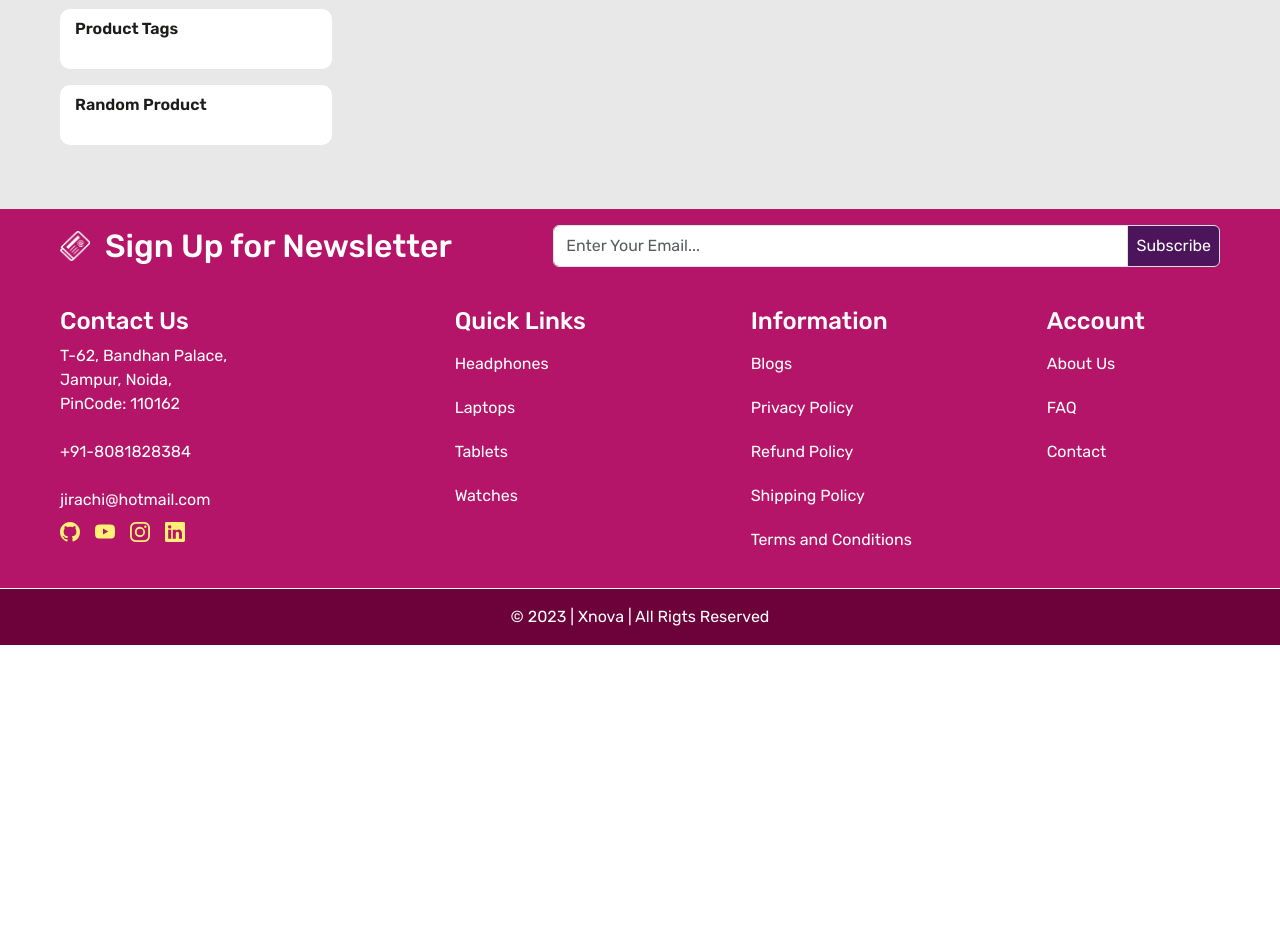
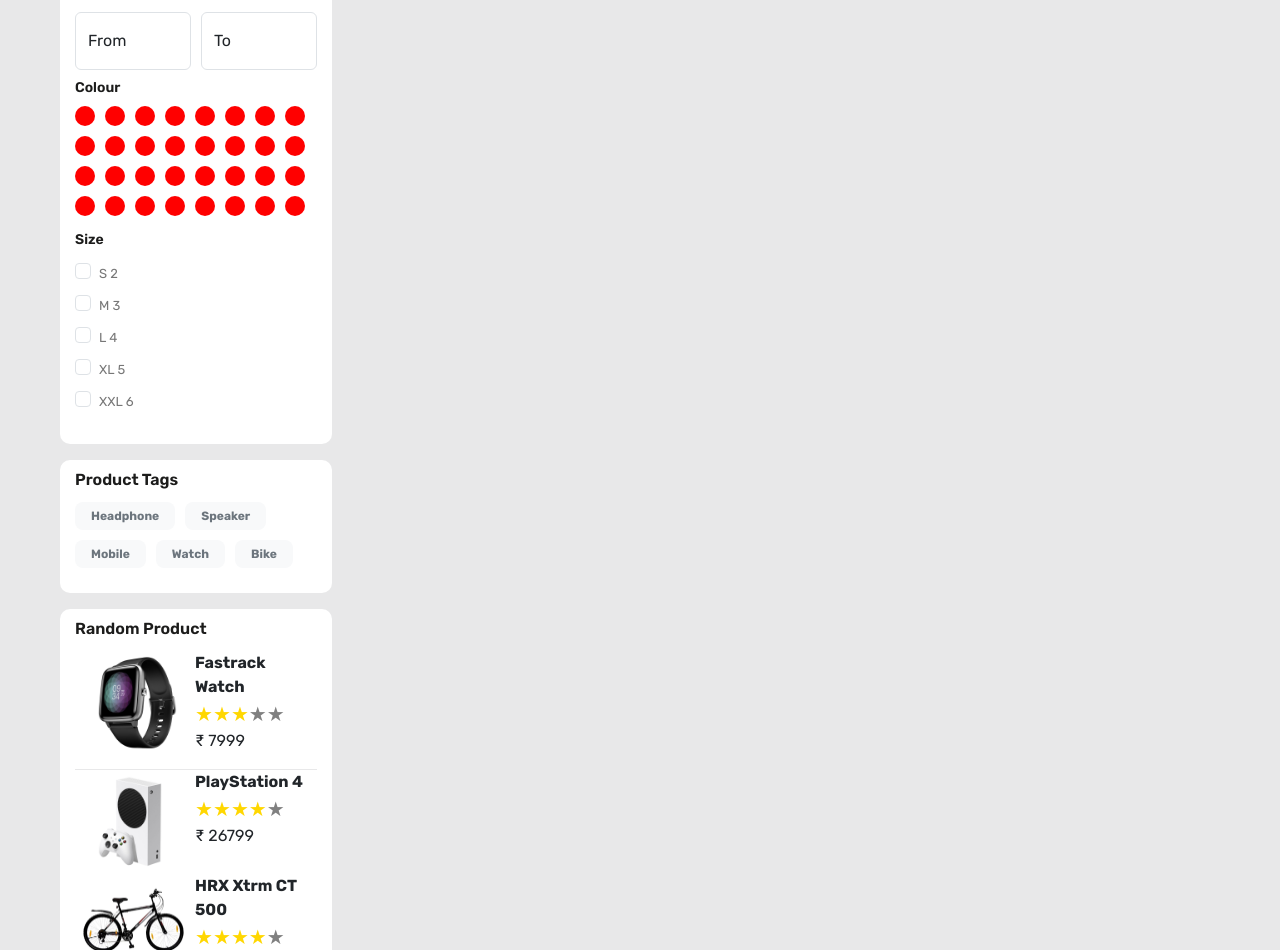
Before and after one commit to kaido12/E-Commerce-App-Frontend, a React (Create React App) app: page /store in a window 1280 px wide. Shown: the part 682-1632 px from the top of the page. Before the commit the page ends 1327 px from the top, so only its background shows below. Built offline with nearby package versions, Linux system fonts and the light colour scheme.

Commit message:
march 1st

```diff
--- a/src/App.css
+++ b/src/App.css
@@ -318,7 +318,7 @@ a {
 .filter-card {
   background-color: white;
   border-radius: 10px;
-  padding: 10px 15px;
+  padding: 10px 15px 25px;
 }
 
 .filter-title {
@@ -326,7 +326,7 @@ a {
   line-height: 20px;
   font-weight: 600;
   color: var(--color-price);
-  margin-bottom: 20px;
+  margin-bottom: 12px;
 }
 
 .filter-card ul, .filter-card .form-check-label {
@@ -348,5 +348,25 @@ a {
   font-size: 14px;
   font-weight: 600;
   color: var(--color-price);
-  margin-bottom: 15px;
+  margin-bottom: 10px;
+  margin-top: 10px;
 }
+.colours {
+  list-style-type: none;
+  display: flex;
+  flex-wrap: wrap;
+  gap: 10px;
+}
+.colours li {
+  width: 20px;
+  height: 20px;
+  background-color: red;
+  border-radius: 50%;
+}
+
+.random-product .image-width-1 {
+  width: 120px;
+}
+.random-product:first-child {
+  border-bottom: 1px solid var(--color-gray);
+}
--- a/src/pages/Store.js
+++ b/src/pages/Store.js
@@ -1,5 +1,6 @@
-import React from 'react'
-import BreadCrumb from '../components/BreadCrumb'
+import React from "react";
+import BreadCrumb from "../components/BreadCrumb";
+import ReactStars from "react-rating-stars-component";
 
 const Store = () => {
   return (
@@ -12,7 +13,7 @@ const Store = () => {
               <div className="filter-card mb-3">
                 <h3 className="filter-title">Shop By Categories</h3>
                 <div>
-                    <ul className='ps-0'>
+                  <ul className="ps-0">
                     <li>Watch</li>
                     <li>TV</li>
                     <li>Camera</li>
@@ -26,21 +27,106 @@ const Store = () => {
                   <h5 className="sub-title">Availability</h5>
                   <div>
                     <div className="form-check">
-                        <input
-                          type="checkbox"
-                          className='form-check-input'
-                        />
-                        <label className='form-check-label' htmlFor='' >
+                      <input type="checkbox" className="form-check-input" />
+                      <label className="form-check-label" htmlFor="">
                         In Stock {1}
                       </label>
                     </div>
                     <div className="form-check">
+                      <input type="checkbox" className="form-check-input" />
+                      <label className="form-check-label" htmlFor="">
+                        Out of Stock {0}
+                      </label>
+                    </div>
+                  </div>
+                  <h5 className="sub-title">Price</h5>
+                  <div className="d-flex align-items-center gap-10">
+                    <div className="form-floating">
                       <input
-                          type="checkbox"
-                          className='form-check-input'
+                        type="email"
+                        className="form-control pb-1"
+                        id="floatingInput1"
+                        placeholder="From"
                       />
-                        <label className='form-check-label' htmlFor='' >
-                          Out of Stock {0}
+                      <label htmlFor="floatingInput">From</label>
+                    </div>
+                    <div className="form-floating">
+                      <input
+                        type="email"
+                        className="form-control pb-1"
+                        id="floatingInput2"
+                        placeholder="To"
+                      />
+                      <label htmlFor="floatingInput">To</label>
+                    </div>
+                  </div>
+                  <h5 className="sub-title">Colour</h5>
+                  <div>
+                    <ul className="colours ps-0">
+                      <li></li>
+                      <li></li>
+                      <li></li>
+                      <li></li>
+                      <li></li>
+                      <li></li>
+                      <li></li>
+                      <li></li>
+                      <li></li>
+                      <li></li>
+                      <li></li>
+                      <li></li>
+                      <li></li>
+                      <li></li>
+                      <li></li>
+                      <li></li>
+                      <li></li>
+                      <li></li>
+                      <li></li>
+                      <li></li>
+                      <li></li>
+                      <li></li>
+                      <li></li>
+                      <li></li>
+                      <li></li>
+                      <li></li>
+                      <li></li>
+                      <li></li>
+                      <li></li>
+                      <li></li>
+                      <li></li>
+                      <li></li>
+                    </ul>
+                  </div>
+                  <h5 className="sub-title">Size</h5>
+                  <div>
+                    <div className="form-check">
+                      <input type="checkbox" className="form-check-input" id="size-1" />
+                      <label className="form-check-label" htmlFor="size-1">
+                        S {2}
+                      </label>
+                    </div>
+                    <div className="form-check">
+                      <input type="checkbox" className="form-check-input" id="size-2" />
+                      <label className="form-check-label" htmlFor="size-2">
+                        M {3}
+                      </label>
+                    </div>
+                    <div className="form-check">
+                      <input type="checkbox" className="form-check-input" id="size-3" />
+                      <label className="form-check-label" htmlFor="size-3">
+                        L {4}
+                      </label>
+                    </div>
+                    <div className="form-check">
+                      <input type="checkbox" className="form-check-input" id="size-4" />
+                      <label className="form-check-label" htmlFor="size-4">
+                        XL {5}
+                      </label>
+                    </div>
+                    <div className="form-check">
+                      <input type="checkbox" className="form-check-input" id="size-5" />
+                      <label className="form-check-label" htmlFor="size-5">
+                        XXL {6}
                       </label>
                     </div>
                   </div>
@@ -48,19 +134,79 @@ const Store = () => {
               </div>
               <div className="filter-card mb-3">
                 <h3 className="filter-title">Product Tags</h3>
+                <div>
+                  <div className="product-tag d-flex flex-wrap align-items-center gap-10">
+                    <span className="badge bg-light text-secondary rounded-3 py-2 px-3">Headphone</span>
+                    <span className="badge bg-light text-secondary rounded-3 py-2 px-3">Speaker</span>
+                    <span className="badge bg-light text-secondary rounded-3 py-2 px-3">Mobile</span>
+                    <span className="badge bg-light text-secondary rounded-3 py-2 px-3">Watch</span>
+                    <span className="badge bg-light text-secondary rounded-3 py-2 px-3">Bike</span>
+                  </div>
+                </div>
               </div>
               <div className="filter-card mb-3">
                 <h3 className="filter-title">Random Product</h3>
+                <div>
+                  <div className="random-product d-flex">
+                    <div className="image-width-1">
+                      <img src="images/watch.jpg" height={30} className="img-fluid px-2" alt="watch" />
+                    </div>
+                    <div className="w-50">
+                      <h7 className="fw-bold">Fastrack Watch</h7>
+                      <ReactStars
+                        count={5}
+                        size={20}
+                        value={3}
+                        // isHalf={true}
+                        edit={false}
+                        activeColor="#ffd700"
+                      />
+                      <p>₹ 7999</p>
                     </div>
                   </div>
-              <div className="col-9">
-
+                  <div className="random-product d-flex">
+                    <div className="image-width-1">
+                      <img src="images/gaming.jpg" height={30} className="img-fluid px-2" alt="watch" />
+                    </div>
+                    <div className="w-50">
+                      <h7 className="fw-bold">PlayStation 4</h7>
+                      <ReactStars
+                        count={5}
+                        size={20}
+                        value={4}
+                        isHalf={true}
+                        edit={false}
+                        activeColor="#ffd700"
+                      />
+                      <p>₹ 26799</p>
+                    </div>
+                  </div>
+                  <div className="random-product d-flex">
+                    <div className="image-width-1">
+                      <img src="images/bike.jpg" height={30} className="img-fluid px-2" alt="bike" />
+                    </div>
+                    <div className="w-50">
+                      <h7 className="fw-bold">HRX Xtrm CT 500</h7>
+                      <ReactStars
+                        count={5}
+                        size={20}
+                        value={4}
+                        // isHalf={true}
+                        edit={false}
+                        activeColor="#ffd700"
+                      />
+                      <p>₹ 18599</p>
                     </div>
                   </div>
                 </div>
               </div>
+            </div>
+            <div className="col-9"></div>
+          </div>
+        </div>
+      </div>
     </>
-  )
-}
+  );
+};
 
 export default Store;
```
Also changed, not shown: public/images/bike.jpg (added). Lines whose indentation alone changed are shown as unchanged.
